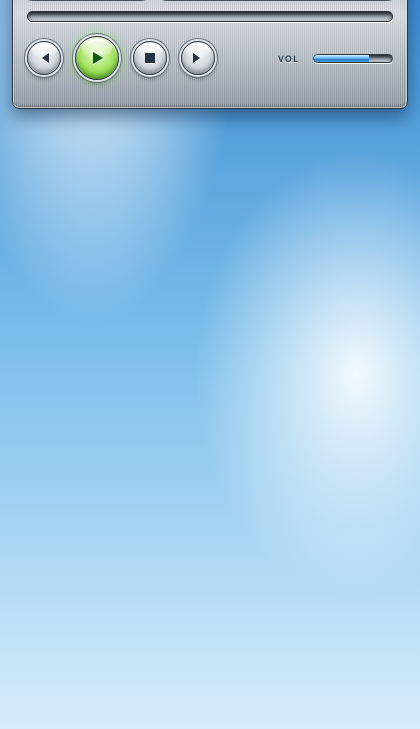
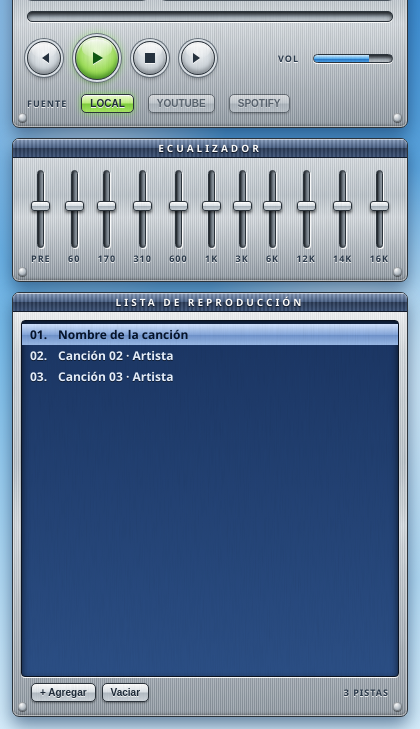
Before and after one commit to Fideos-Winters/AquaWave, an Electron app: page index.html in a window 420 px wide. Shown: the part 115-844 px from the top of the page. Drawn offline with Linux system fonts and the light colour scheme.

Commit message:
Diseño completo de la interfaz

```diff
--- a/index.html
+++ b/index.html
@@ -69,3 +69,40 @@
         </div>
 
         <div class="fila centrada">
+          <span class="etiqueta">FUENTE</span>
+          <button class="btn-s led">LOCAL</button>
+          <button class="btn-s" disabled title="Próximamente">YOUTUBE</button>
+          <button class="btn-s" disabled title="Próximamente">SPOTIFY</button>
+        </div>
+      </div>
+    </section>
+
+    <!-- ========== PANEL 2: ECUALIZADOR ========== -->
+    <section class="panel">
+      <header class="barra">ECUALIZADOR</header>
+      <div class="contenido ecualizador" id="ecualizador"></div>
+    </section>
+
+    <!-- ========== PANEL 3: LISTA ========== -->
+    <section class="panel panel-lista">
+      <header class="barra">LISTA DE REPRODUCCIÓN</header>
+
+      <div class="lista" id="lista">
+        <!-- Filas de ejemplo: las borraremos cuando la lista la genere JavaScript -->
+        <div class="pista activa"><span class="num">01.</span><span class="nombre">Nombre de la canción</span></div>
+        <div class="pista"><span class="num">02.</span><span class="nombre">Canción 02 · Artista</span></div>
+        <div class="pista"><span class="num">03.</span><span class="nombre">Canción 03 · Artista</span></div>
+      </div>
+
+      <div class="pie">
+        <button class="btn-s" id="btn-agregar">+ Agregar</button>
+        <button class="btn-s" id="btn-vaciar">Vaciar</button>
+        <span class="etiqueta contador" id="contador">3 PISTAS</span>
+      </div>
+    </section>
+
+  </main>
+
+  <script src="renderer.js"></script>
+</body>
+</html>
--- a/renderer.js
+++ b/renderer.js
@@ -7,6 +7,7 @@ document.querySelector('#btn-cerrar').addEventListener('click', () => {
   window.api.cerrar();
 });
 
+// ---------- Decoración (se genera con código para no repetir HTML) ----------
 
 // Tornillos y textura de metal en cada panel
 document.querySelectorAll('.panel').forEach((panel) => {
```
